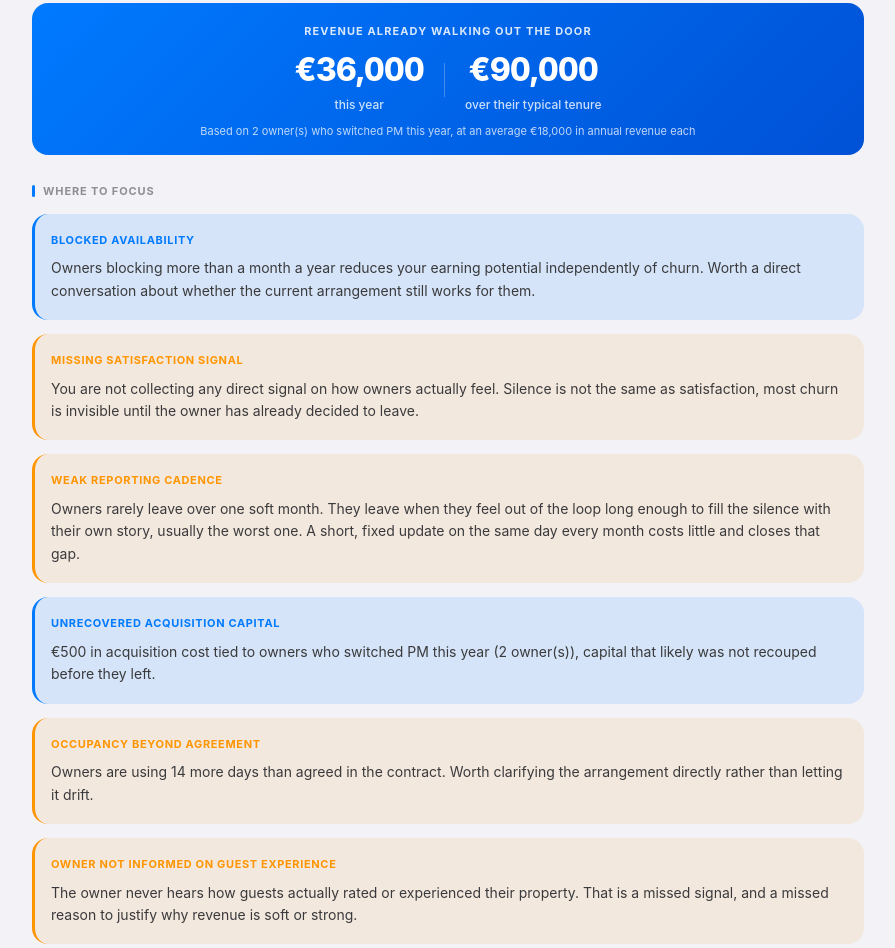
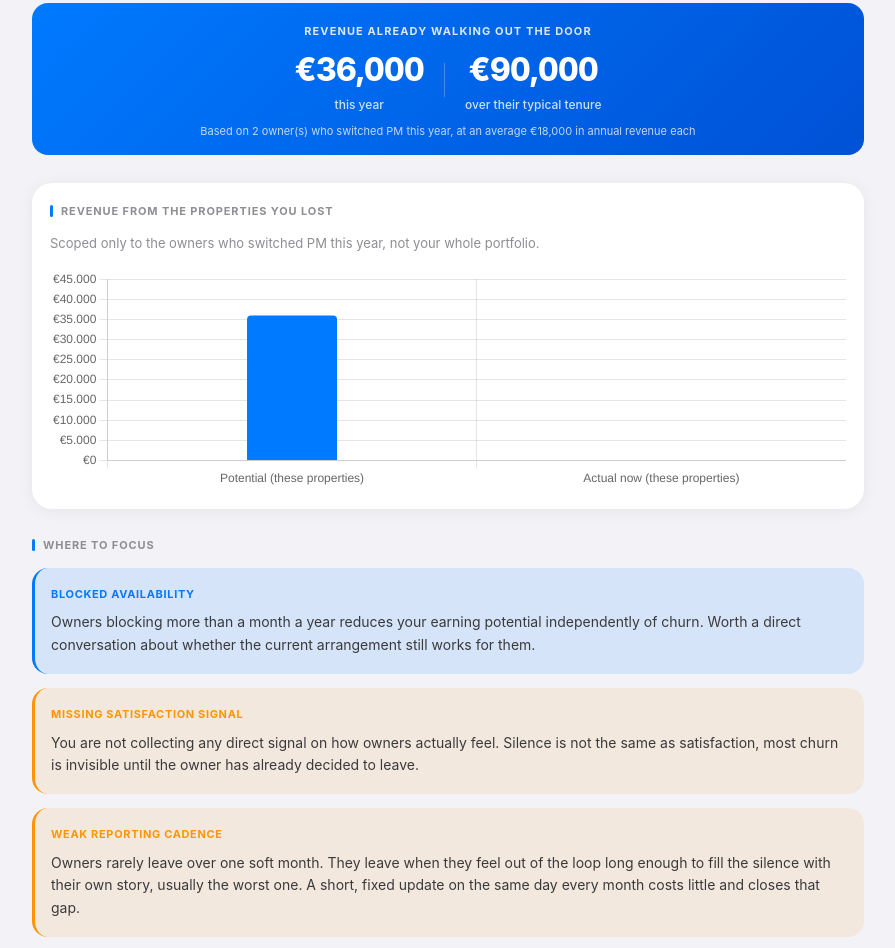
Before and after one commit to rbisschoff/owner-retention-diagnostic, a plain HTML site: page index.html in a window 1280 px wide. Shown: the part 1572-2520 px from the top of the page, without its empty margins (192-1087 px from the left). Drawn offline with nearby package versions, Linux system fonts and the light colour scheme.

Commit message:
Add lost-properties revenue chart for switched-PM owners.

```diff
--- a/index.html
+++ b/index.html
@@ -336,6 +336,16 @@
     .revenue-basis-caption {
       font-size: 11px; opacity: 0.75; margin-top: 10px; line-height: 1.4;
     }
+    .chart-section {
+      background: var(--card); border-radius: var(--radius-lg); padding: 20px 18px;
+      margin-bottom: var(--section-gap); box-shadow: var(--shadow-card);
+    }
+    .chart-section-desc {
+      font-size: 13px; color: var(--muted); line-height: 1.5; margin: 0 0 16px;
+    }
+    .chart-container {
+      position: relative; width: 100%; height: 220px;
+    }
     .revenue-stats-row { display: flex; align-items: center; justify-content: center; gap: 20px; margin-top: 4px; }
     .revenue-stat { display: flex; flex-direction: column; align-items: center; }
     .revenue-stat-value { font-size: clamp(24px, 6vw, 32px); font-weight: 800; letter-spacing: -0.02em; font-variant-numeric: tabular-nums; }
@@ -513,6 +523,7 @@
       }
     }
   </style>
+<script src="https://cdnjs.cloudflare.com/ajax/libs/Chart.js/3.9.1/chart.min.js"></script>
 </head>
 <body>
 
@@ -726,6 +737,17 @@
           </div>
         </div>
         <div class="revenue-basis-caption" id="revenueBasisCaption">-</div>
+      </div>
+
+      <div class="chart-section" id="lostPropertiesSection" style="display:none;">
+        <div class="section-label" style="margin-top: 0;">
+          <span class="section-label-accent"></span>
+          <span data-i18n="lostPropsChartTitle">Revenue from the properties you lost</span>
+        </div>
+        <p class="chart-section-desc" data-i18n="lostPropsChartDesc">Scoped only to the owners who switched PM this year, not your whole portfolio.</p>
+        <div class="chart-container">
+          <canvas id="lostPropertiesChart"></canvas>
+        </div>
       </div>
 
       <div class="section-label" id="focusSectionLabel" style="margin-top: 4px; display:none;">
@@ -897,6 +919,7 @@
     let guestFeedbackData = 'no';
     let lastResult = null;
     let completionTracked = false;
+    let lostPropertiesChartInstance = null;
 
     const DEFAULTS = {
       totalOwners: 40,
@@ -964,6 +987,10 @@
         revenueStatThisYear: 'this year',
         revenueStatTenure: 'over their typical tenure',
         revenueBasisCaption: 'Based on {count} owner(s) who switched PM this year, at an average €{avgRevenue} in annual revenue each',
+        lostPropsChartTitle: 'Revenue from the properties you lost',
+        lostPropsChartDesc: 'Scoped only to the owners who switched PM this year, not your whole portfolio.',
+        lostPropsPotentialLabel: 'Potential (these properties)',
+        lostPropsActualLabel: 'Actual now (these properties)',
         secWhereToFocus: 'Where to focus',
         bandStable: 'Stable book',
         bandRisk: 'At-risk pockets',
@@ -1073,6 +1100,10 @@
         revenueStatThisYear: 'quest\'anno',
         revenueStatTenure: 'sulla permanenza tipica',
         revenueBasisCaption: 'Basato su {count} proprietari che hanno cambiato PM quest\'anno, con un ricavo medio annuo di €{avgRevenue} ciascuno',
+        lostPropsChartTitle: 'Ricavo dalle proprietà che hai perso',
+        lostPropsChartDesc: 'Limitato ai soli proprietari che hanno cambiato PM quest\'anno, non all\'intero portafoglio.',
+        lostPropsPotentialLabel: 'Potenziale (queste proprietà)',
+        lostPropsActualLabel: 'Attuale ora (queste proprietà)',
         secWhereToFocus: 'Dove concentrarsi',
         bandStable: 'Portafoglio stabile',
         bandRisk: 'Tasche a rischio',
@@ -1182,6 +1213,10 @@
         revenueStatThisYear: 'dieses Jahr',
         revenueStatTenure: 'über die typische Verweildauer',
         revenueBasisCaption: 'Basierend auf {count} Eigentümern, die dieses Jahr den PM gewechselt haben, bei durchschnittlich €{avgRevenue} Jahresumsatz pro Einheit',
+        lostPropsChartTitle: 'Umsatz aus den verlorenen Immobilien',
+        lostPropsChartDesc: 'Bezieht sich nur auf Eigentümer, die dieses Jahr den PM gewechselt haben, nicht auf Ihr gesamtes Portfolio.',
+        lostPropsPotentialLabel: 'Potenzial (diese Immobilien)',
+        lostPropsActualLabel: 'Aktuell (diese Immobilien)',
         secWhereToFocus: 'Wo Sie ansetzen sollten',
         bandStable: 'Stabiles Buch',
         bandRisk: 'Risikotaschen',
@@ -1385,6 +1420,8 @@
       document.getElementById('verdictTitle').textContent = t(result.bandKey);
       document.getElementById('verdictText').textContent = t(result.verdictKey);
 
+      renderLostPropertiesChart(i);
+
       document.getElementById('focusSectionLabel').style.display = (
         result.showBlockedFlag || result.showSatFlag || result.showCadenceFlag ||
         result.showAcquisitionFlag || result.showOccupancyFlag || result.showGuestFeedbackFlag
@@ -1427,6 +1464,51 @@
       document.getElementById('bd_sat_in').textContent = i.satisfaction === 'yes' ? t('btnYes') : t('btnNo');
       document.getElementById('bd_sat_effect').textContent = result.showSatFlag ? t('effectFlag') : t('effectOk');
       document.getElementById('bd_final').textContent = formatNum(result.finalScore, 0);
+    }
+
+    function renderLostPropertiesChart(i) {
+      const section = document.getElementById('lostPropertiesSection');
+      if (!i.switchedPM || i.switchedPM <= 0) {
+        section.style.display = 'none';
+        return;
+      }
+      section.style.display = '';
+
+      const potential = i.switchedPM * i.avgRevenue;
+      const canvas = document.getElementById('lostPropertiesChart');
+      const ctx = canvas.getContext('2d');
+      if (lostPropertiesChartInstance) lostPropertiesChartInstance.destroy();
+
+      lostPropertiesChartInstance = new Chart(ctx, {
+        type: 'bar',
+        data: {
+          labels: [t('lostPropsPotentialLabel'), t('lostPropsActualLabel')],
+          datasets: [{
+            data: [potential, 0],
+            backgroundColor: ['#007AFF', '#C0392B'],
+            borderRadius: 4,
+            maxBarThickness: 90
+          }]
+        },
+        options: {
+          responsive: true,
+          maintainAspectRatio: false,
+          plugins: {
+            legend: { display: false },
+            tooltip: {
+              callbacks: {
+                label: (ctx) => '€' + Math.round(ctx.raw).toLocaleString('de-DE')
+              }
+            }
+          },
+          scales: {
+            y: {
+              ticks: { callback: (v) => '€' + Number(v).toLocaleString('de-DE') },
+              suggestedMax: potential * 1.15
+            }
+          }
+        }
+      });
     }
 
     function trackCompletion(result) {
```
